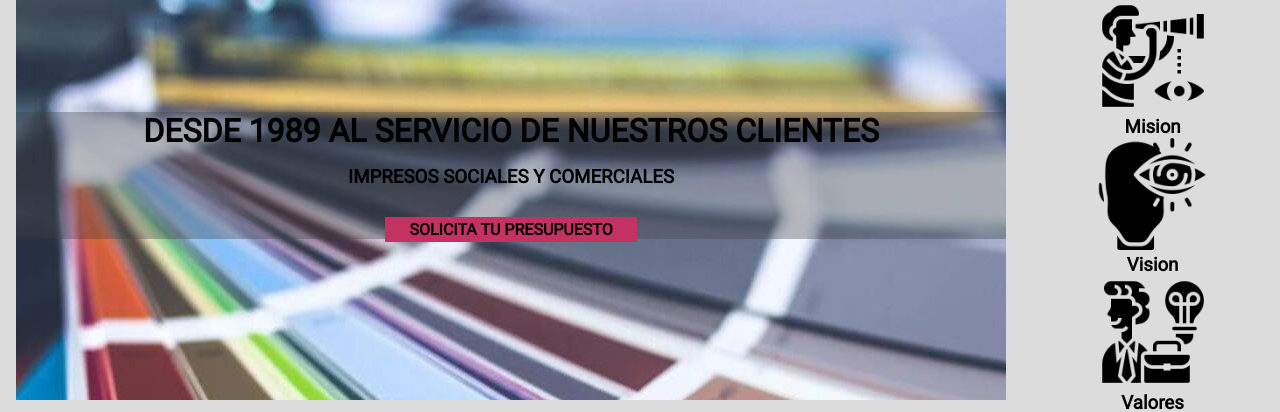
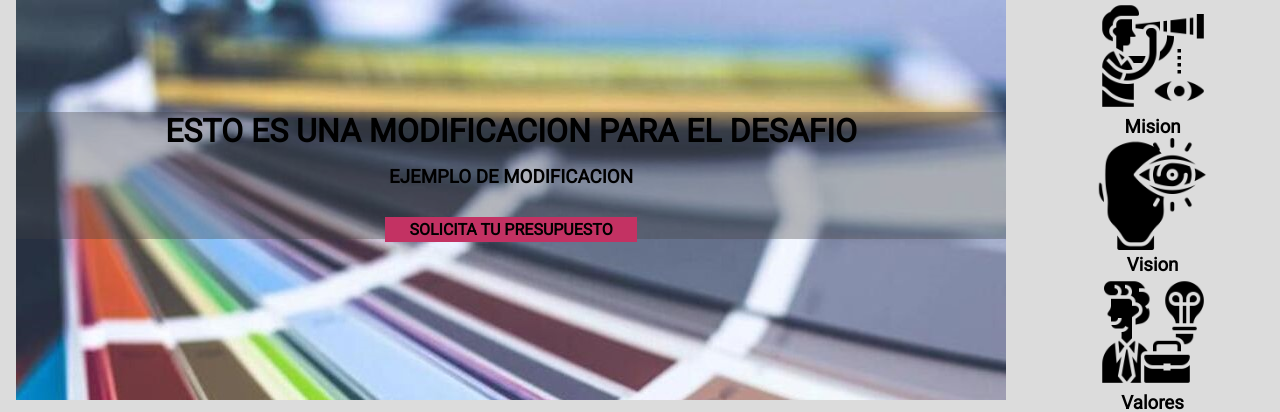
Before and after one commit to JoaquinAlejandroGuzman/proyecto_mia, a plain HTML site: page index.html in a window 1280 px wide. Shown: the part 140-552 px from the top of the page. Drawn offline with Linux system fonts and the light colour scheme.

Commit message:
modificacion de h para el desafio

```diff
--- a/index.html
+++ b/index.html
@@ -24,8 +24,8 @@
     </nav>
     <div id="slider">
         <section>
-            <h1 class="index__h1">DESDE 1989 AL SERVICIO DE NUESTROS CLIENTES</h1>
-            <h3 class="index__h3">IMPRESOS SOCIALES Y COMERCIALES</h3>
+            <h1 class="index__h1">ESTO ES UNA MODIFICACION PARA EL DESAFIO</h1>
+            <h3 class="index__h3">EJEMPLO DE MODIFICACION</h3>
             <a href="./secciones/contacto.html" class="btn">SOLICITA TU PRESUPUESTO</a>
         </section>
     </div>
```
